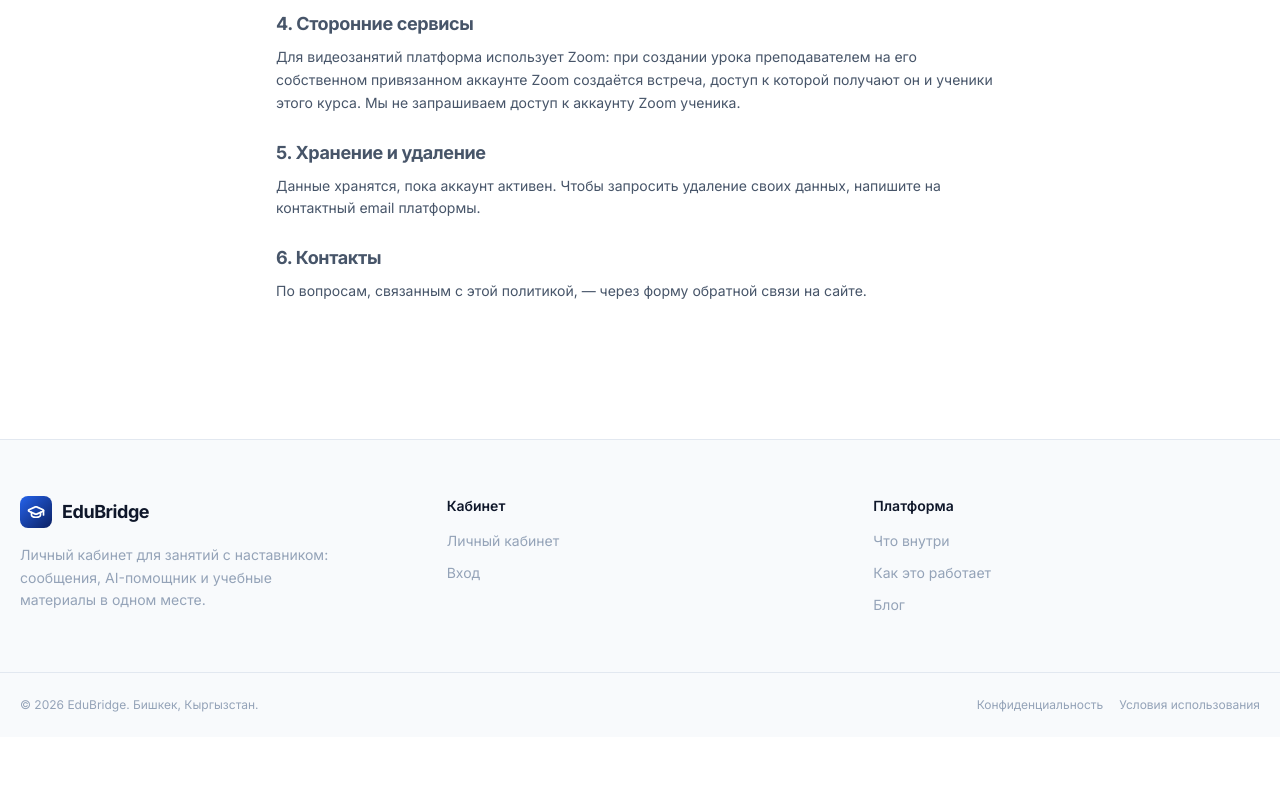
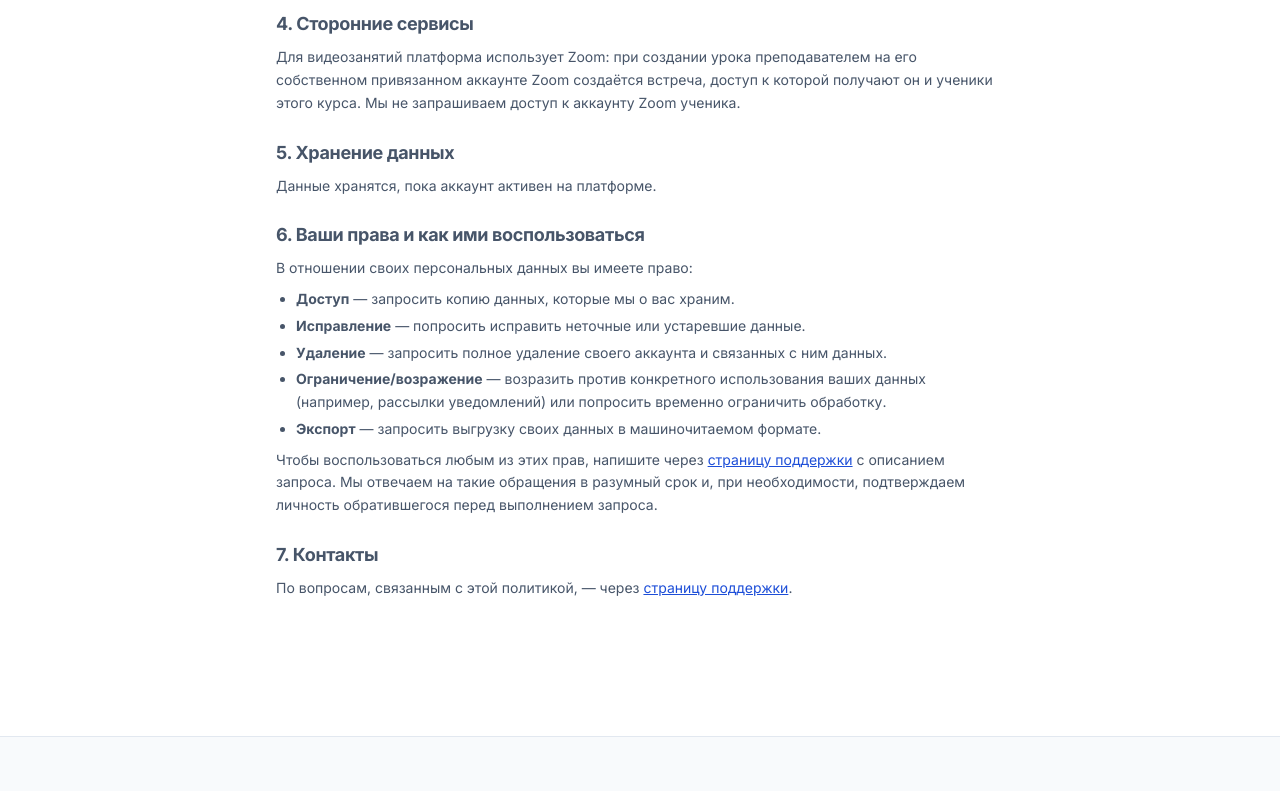
Before and after one commit to abubakir2008/Academy_edubrdig, a Next.js app in the folder frontend/: page /privacy in a window 1280 px wide. Shown: the part 626-1417 px from the top of the page. Before the commit the page ends 1363 px from the top, so only its background shows below. Built offline with nearby package versions, Linux system fonts and the light colour scheme; no server answers.

Commit message:
Add data subject rights section to the privacy policy
Zoom Marketplace submission requires acknowledging the privacy page
covers data subject rights and how to exercise them; the page only
mentioned deletion before.

```diff
--- a/frontend/src/app/(marketing)/privacy/page.tsx
+++ b/frontend/src/app/(marketing)/privacy/page.tsx
@@ -49,17 +49,49 @@ export default function PrivacyPage() {
         </section>
 
         <section>
-          <h2 className="display text-lg">5. Хранение и удаление</h2>
+          <h2 className="display text-lg">5. Хранение данных</h2>
+          <p className="mt-2">Данные хранятся, пока аккаунт активен на платформе.</p>
+        </section>
+
+        <section>
+          <h2 className="display text-lg">6. Ваши права и как ими воспользоваться</h2>
+          <p className="mt-2">В отношении своих персональных данных вы имеете право:</p>
+          <ul className="mt-2 list-disc space-y-1 pl-5">
+            <li>
+              <b>Доступ</b> — запросить копию данных, которые мы о вас храним.
+            </li>
+            <li>
+              <b>Исправление</b> — попросить исправить неточные или устаревшие данные.
+            </li>
+            <li>
+              <b>Удаление</b> — запросить полное удаление своего аккаунта и связанных с ним данных.
+            </li>
+            <li>
+              <b>Ограничение/возражение</b> — возразить против конкретного использования ваших
+              данных (например, рассылки уведомлений) или попросить временно ограничить обработку.
+            </li>
+            <li>
+              <b>Экспорт</b> — запросить выгрузку своих данных в машиночитаемом формате.
+            </li>
+          </ul>
           <p className="mt-2">
-            Данные хранятся, пока аккаунт активен. Чтобы запросить удаление своих данных, напишите
-            на контактный email платформы.
+            Чтобы воспользоваться любым из этих прав, напишите через{" "}
+            <a href="/support" className="text-aurora-700 underline">
+              страницу поддержки
+            </a>{" "}
+            с описанием запроса. Мы отвечаем на такие обращения в разумный срок и, при
+            необходимости, подтверждаем личность обратившегося перед выполнением запроса.
           </p>
         </section>
 
         <section>
-          <h2 className="display text-lg">6. Контакты</h2>
+          <h2 className="display text-lg">7. Контакты</h2>
           <p className="mt-2">
-            По вопросам, связанным с этой политикой, — через форму обратной связи на сайте.
+            По вопросам, связанным с этой политикой, — через{" "}
+            <a href="/support" className="text-aurora-700 underline">
+              страницу поддержки
+            </a>
+            .
           </p>
         </section>
       </div>
```
